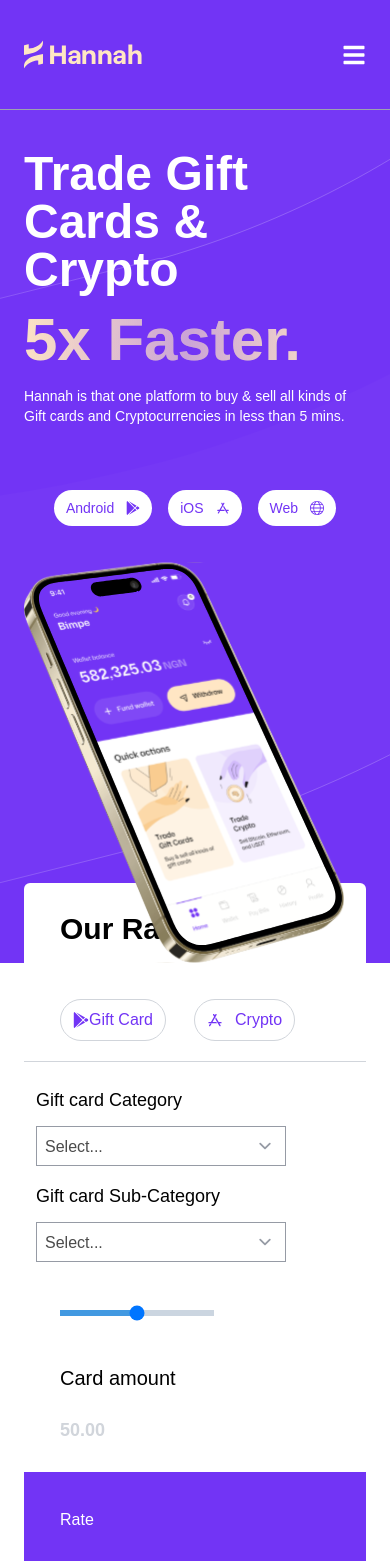
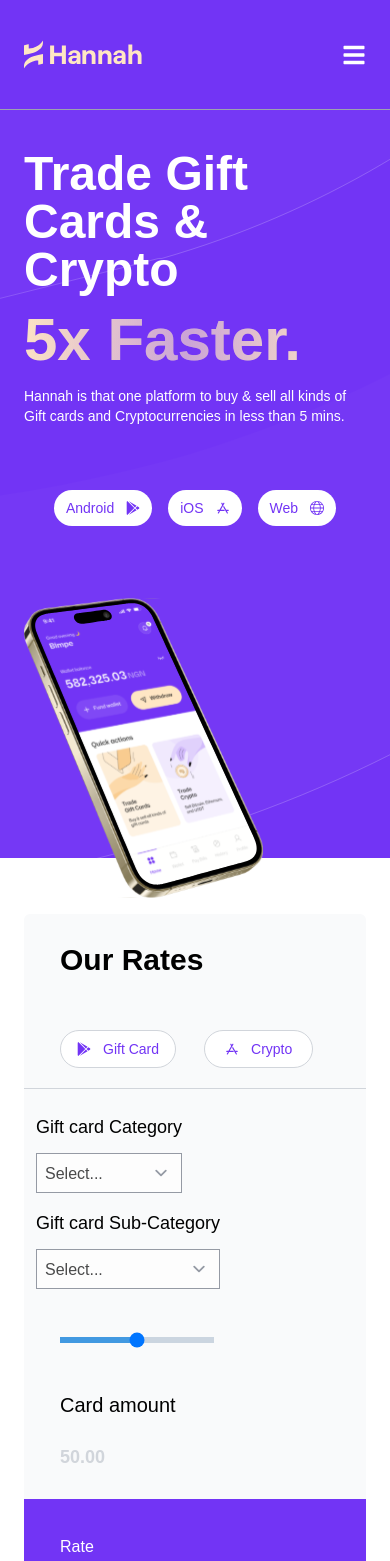
Before and after one commit to olasharaff/hannah-clone-react-app, a React (Create React App) app: page / in a window 390 px wide. Shown: the top 1561 px of the page. Built offline with nearby package versions, Linux system fonts and the light colour scheme.

Commit message:
make home page responsive

```diff
--- a/src/components/sub-components/Wallet.jsx
+++ b/src/components/sub-components/Wallet.jsx
@@ -12,7 +12,7 @@
 export default function Wallet(){
     return (
       <section className="max-w-6xl px-9 mx-auto my-16">
-        <div className="text-center">
+        <div className="text-center lg:mb-20 mb-10">
           <h1 className="font-extrabold text-4xl mb-3">
             Get started with Hannah.
           </h1>
@@ -22,7 +22,7 @@
           </p>
         </div>
         <div className="flex flex-wrap gap-5 justify-center items-center">
-          <div className="bg-[#FEF3E4] rounded lg:max-w-lg md:max-w-md w-full">
+          <div className="bg-[#FEF3E4] rounded-2xl lg:max-w-lg md:max-w-md w-full">
             <div className="p-8 ">
               <div className="relative flex flex-col ml-auto  items-end mb-12">
                 <img src={toast} alt="" className="mb-5 " />
@@ -59,13 +59,13 @@
               </div>
             </div>
           </div>
-          <div className="bg-[#F5F0FE] rounded lg:max-w-lg md:max-w-md w-full">
-            <div className="p-8">
-              <div className="relative top-3 lg:max-w-sm -mb-[50px]">
-                <img src={handbitcoin} alt="hand-bitcoin" className="w-full" />
+          <div className="bg-[#F5F0FE] rounded-2xl lg:max-w-lg md:max-w-md w-full">
+            <div className="">
+              <div className="relative top-0 w-full lg:-mb-[110px] -mb-[10px]">
+                <img src={handbitcoin} alt="hand-bitcoin" className="w-full rounded-t-2xl"  />
               </div>
-              <div className="">
-                <h1 className="font-bold lg:text-5xl text-4xl max-w-xs mb-9 ">
+              <div className="px-8 pb-8">
+                <h1 className="font-bold lg:text-5xl text-4xl max-w-xs mb-5 ">
                   Be In Complete Control.
                 </h1>
                 <p className="text-sm">
--- a/src/index.css
+++ b/src/index.css
@@ -90,3 +90,22 @@
         transform: translateX(-100%) translateY(10px);
     }
 }
+
+.hero-img {
+    transition: width 0.5s;
+    /* Add a smooth transition effect */
+}
+
+@media (max-width: 768px) {
+    .hero-img {
+        width: 80%;
+        /* Adjust the size for smaller screens */
+    }
+}
+
+@media (max-width: 480px) {
+    .hero-img {
+        width: 70%;
+        /* Further adjust the size for even smaller screens */
+    }
+}
--- a/src/pages/Home.jsx
+++ b/src/pages/Home.jsx
@@ -72,7 +72,7 @@
       <div className="bg-[#7234F5] home-style">
         <div className="max-w-6xl mx-auto px-6  flex ">
           {HomeDatas1.map((item, index) => (
-            <div key={index} className="flex flex-wrap gap-3 mt-10">
+            <div key={index} className="flex flex-wrap gap-2 mt-10">
               <div>
                 <h1 className="text-white text-5xl font-bold mb-4">
                   {item.heroheader}
@@ -95,8 +95,13 @@
                   </button>
                 </div>
               </div>
-              <div className="lg:max-w-sm max-w-xs relative z-20">
-                <img src={heroImg} alt="iphone14" className="w-full" />
+              <div className="lg:max-w-md max-w-sm  relative z-20 lg:top-0 top-10">
+                <img
+                  src={heroImg}
+                  alt="iphone14"
+                  loading="lazy"
+                  className="w-full hero-img"
+                />
               </div>
             </div>
           ))}
@@ -104,14 +109,14 @@
       </div>
       {/* SECTION 2 */}
       <section className="px-6">
-        <div className="mx-auto bg-white rounded-md max-w-6xl relative bottom-20 mb-6 ">
+        <div className="mx-auto lg:bg-white bg-gray-50 rounded-md max-w-6xl relative lg:bottom-20 -bottom-14 lg:mb-6 mb-36 ">
           <div className=" border-b border-gray-300">
             <h1 className="px-9 py-7 font-bold text-3xl">Our Rates</h1>
             <div className="flex gap-7 mt-6 mb-5 px-9 flex-wrap">
-              <button className="flex items-center whitespace-nowrap bg-white border border-gray-300 text-[#7234F5] lg:px-7 lg:py-4 px-3 py-2  rounded-full">
-                <FaGooglePlay className="lg:mr-3 " /> Gift Card
+              <button className="flex items-center whitespace-nowrap lg:text-base text-sm bg-white border border-gray-300 text-[#7234F5] lg:px-7 lg:py-4 px-4 py-2  rounded-full">
+                <FaGooglePlay className="mr-3 " /> Gift Card
               </button>
-              <button className="flex items-center whitespace-nowrap bg-white border border-gray-300 text-[#7234F5] lg:px-7 lg:py-4 px-3 py-2 rounded-full">
+              <button className="flex items-center whitespace-nowrap lg:text-base text-sm bg-white border border-gray-300 text-[#7234F5] lg:px-7 lg:py-4 px-5 py-2 rounded-full">
                 <GrAppleAppStore className="mr-3" /> Crypto
               </button>
             </div>
@@ -127,7 +132,7 @@
                 id="dropdown"
                 value={selectedOption}
                 onChange={handleSelectChange}
-                className="border p-2 lg:w-[300px] w-[250px] h-10 mt-3"
+                className="border p-2 lg:w-[300px] w-full sm:w-[250px] h-10 mt-3"
                 disabled
               >
                 <option value="">Select...</option>
@@ -145,7 +150,7 @@
                 id="dropdown"
                 value={selectedOption}
                 onChange={handleSelectChange}
-                className="border p-2 lg:w-[300px] w-[250px] h-10 mt-3"
+                className="border p-2 lg:w-[300px] w-full sm:w-[250px] h-10 mt-3"
                 disabled
               >
                 <option value="">Select...</option>
@@ -204,10 +209,7 @@
                   How much you would get
                 </h1>
                 <p className="lg:text-5xl text-lg font-bold text-gray-300">
-                  ₦
-                  {isHowMuch
-                    .toString()
-                    .replace(/\B(?=(\d{3})+(?!\d))/g, ",")}
+                  ₦{isHowMuch.toString().replace(/\B(?=(\d{3})+(?!\d))/g, ",")}
                   .00
                 </p>
               </div>
```
